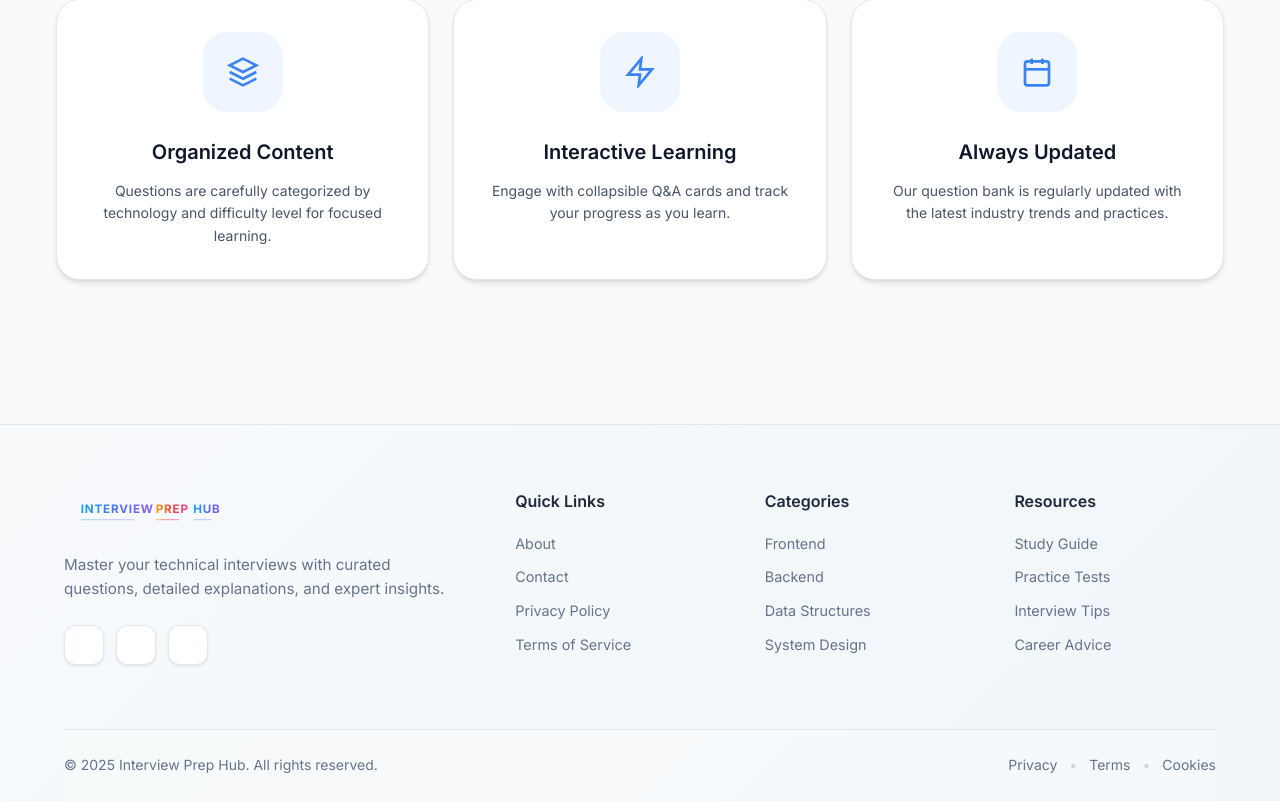
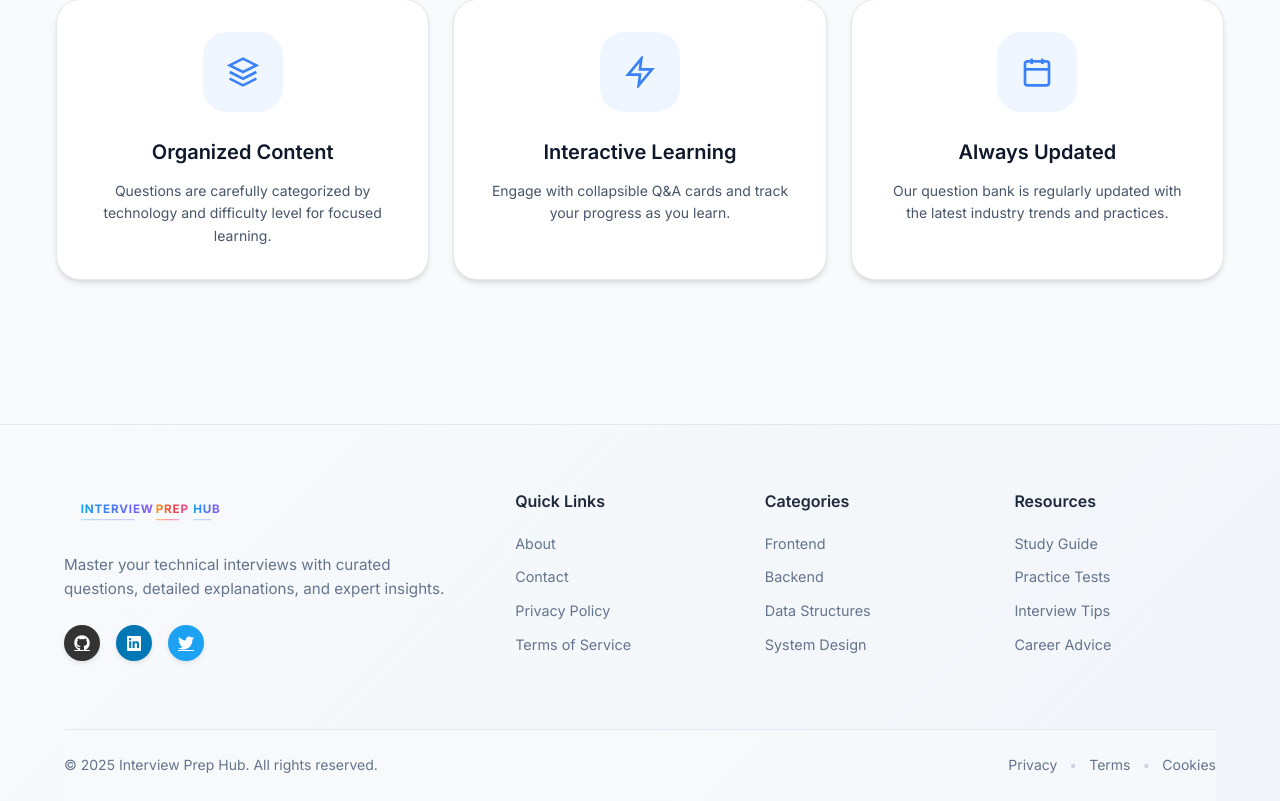
Before and after one commit to itsd2112/interview-prep-hub, an Angular app in the folder frontend/: page / in a window 1280 px wide. Shown: the part 1927-2728 px from the top of the page. Built offline with nearby package versions, Linux system fonts and the light colour scheme.

Commit message:
update social media icon in footer

```diff
--- a/frontend/src/app/shared/footer/footer.component.html
+++ b/frontend/src/app/shared/footer/footer.component.html
@@ -96,8 +96,9 @@
             rel="noopener noreferrer"
             class="social-link"
             [title]="social.name"
+            [style.background]="social.color"
           >
-            <span [innerHTML]="social.icon"></span>
+            <i [class]="'fab fa-' + social.icon"></i>
           </a>
         </div>
       </div>
--- a/frontend/src/app/shared/footer/footer.component.scss
+++ b/frontend/src/app/shared/footer/footer.component.scss
@@ -88,34 +88,34 @@
 
 .social-links {
   display: flex;
-  gap: var(--space-3);
+  gap: var(--space-4);
+  margin-top: var(--space-4);
 }
 
 .social-link {
   display: flex;
   align-items: center;
   justify-content: center;
-  width: 40px;
-  height: 40px;
-  background: white;
-  border: 1px solid #e2e8f0;
-  border-radius: var(--radius-lg);
-  color: #64748b;
-  text-decoration: none;
-  transition: all var(--transition-normal);
-  box-shadow: 0 1px 3px rgba(0, 0, 0, 0.1);
+  width: 36px;
+  height: 36px;
+  border-radius: 50%;
+  color: white;
+  transition: all 0.2s ease;
+  box-shadow: 0 2px 4px rgba(0, 0, 0, 0.1);
+  font-size: 16px;
+
+  i {
+    display: flex;
+    align-items: center;
+    justify-content: center;
+    width: 100%;
+    height: 100%;
+  }
 
   &:hover {
-    background: #3b82f6;
-    color: white;
-    border-color: #3b82f6;
     transform: translateY(-2px);
-    box-shadow: 0 4px 12px rgba(59, 130, 246, 0.3);
-  }
-
-  svg {
-    width: 20px;
-    height: 20px;
+    box-shadow: 0 4px 12px rgba(0, 0, 0, 0.15);
+    opacity: 0.9;
   }
 }
 
--- a/frontend/src/app/shared/footer/footer.component.ts
+++ b/frontend/src/app/shared/footer/footer.component.ts
@@ -1,5 +1,6 @@
-import { Component } from '@angular/core';
+import { Component, SecurityContext } from '@angular/core';
 import { CommonModule } from '@angular/common';
+import { DomSanitizer, SafeHtml } from '@angular/platform-browser';
 
 @Component({
   selector: 'app-footer',
@@ -11,27 +12,30 @@ import { CommonModule } from '@angular/common';
 export class FooterComponent {
   currentYear = new Date().getFullYear();
 
+  constructor(private sanitizer: DomSanitizer) {}
+
+  getSafeIcon(icon: string): SafeHtml {
+    return this.sanitizer.bypassSecurityTrustHtml(icon);
+  }
+
   socialLinks = [
     {
       name: 'GitHub',
       url: 'https://github.com',
-      icon: `<svg width="20" height="20" viewBox="0 0 24 24" fill="currentColor">
-        <path d="M12 0c-6.626 0-12 5.373-12 12 0 5.302 3.438 9.8 8.207 11.387.599.111.793-.261.793-.577v-2.234c-3.338.726-4.033-1.416-4.033-1.416-.546-1.387-1.333-1.756-1.333-1.756-1.089-.745.083-.729.083-.729 1.205.084 1.839 1.237 1.839 1.237 1.07 1.834 2.807 1.304 3.492.997.107-.775.418-1.305.762-1.604-2.665-.305-5.467-1.334-5.467-5.931 0-1.311.469-2.381 1.236-3.221-.124-.303-.535-1.524.117-3.176 0 0 1.008-.322 3.301 1.23.957-.266 1.983-.399 3.003-.404 1.02.005 2.047.138 3.006.404 2.291-1.552 3.297-1.23 3.297-1.23.653 1.653.242 2.874.118 3.176.77.84 1.235 1.911 1.235 3.221 0 4.609-2.807 5.624-5.479 5.921.43.372.823 1.102.823 2.222v3.293c0 .319.192.694.801.576 4.765-1.589 8.199-6.086 8.199-11.386 0-6.627-5.373-12-12-12z"/>
-      </svg>`
+      icon: 'github',
+      color: '#333'
     },
     {
       name: 'LinkedIn',
       url: 'https://linkedin.com',
-      icon: `<svg width="20" height="20" viewBox="0 0 24 24" fill="currentColor">
-        <path d="M20.447 20.452h-3.554v-5.569c0-1.328-.027-3.037-1.852-3.037-1.853 0-2.136 1.445-2.136 2.939v5.667H9.351V9h3.414v1.561h.046c.477-.9 1.637-1.85 3.37-1.85 3.601 0 4.267 2.37 4.267 5.455v6.286zM5.337 7.433c-1.144 0-2.063-.926-2.063-2.065 0-1.138.92-2.063 2.063-2.063 1.14 0 2.064.925 2.064 2.063 0 1.139-.925 2.065-2.064 2.065zm1.782 13.019H3.555V9h3.564v11.452zM22.225 0H1.771C.792 0 0 .774 0 1.729v20.542C0 23.227.792 24 1.771 24h20.451C23.2 24 24 23.227 24 22.271V1.729C24 .774 23.2 0 22.222 0h.003z"/>
-      </svg>`
+      icon: 'linkedin',
+      color: '#0077b5'
     },
     {
       name: 'Twitter',
       url: 'https://twitter.com',
-      icon: `<svg width="20" height="20" viewBox="0 0 24 24" fill="currentColor">
-        <path d="M23.953 4.57a10 10 0 01-2.825.775 4.958 4.958 0 002.163-2.723c-.951.555-2.005.959-3.127 1.184a4.92 4.92 0 00-8.384 4.482C7.69 8.095 4.067 6.13 1.64 3.162a4.822 4.822 0 00-.666 2.475c0 1.71.87 3.213 2.188 4.096a4.904 4.904 0 01-2.228-.616v.06a4.923 4.923 0 003.946 4.827 4.996 4.996 0 01-2.212.085 4.936 4.936 0 004.604 3.417 9.867 9.867 0 01-6.102 2.105c-.39 0-.779-.023-1.17-.067a13.995 13.995 0 007.557 2.209c9.053 0 13.998-7.496 13.998-13.985 0-.21 0-.42-.015-.63A9.935 9.935 0 0024 4.59z"/>
-      </svg>`
+      icon: 'twitter',
+      color: '#1da1f2'
     }
   ];
 
--- a/frontend/src/index.html
+++ b/frontend/src/index.html
@@ -6,6 +6,7 @@
   <base href="/">
   <meta name="viewport" content="width=device-width, initial-scale=1">
   <link rel="icon" type="image/x-icon" href="favicon.ico">
+  <link rel="stylesheet" href="https://cdnjs.cloudflare.com/ajax/libs/font-awesome/6.4.0/css/all.min.css" integrity="sha512-iecdLmaskl7CVkqkXNQ/ZH/XLlvWZOJyj7Yy7tcenmpD1ypASozpmT/E0iPtmFIB46ZmdtAc9eNBvH0H/ZpiBw==" crossorigin="anonymous" referrerpolicy="no-referrer" />
 </head>
 <body>
   <app-root></app-root>
```
